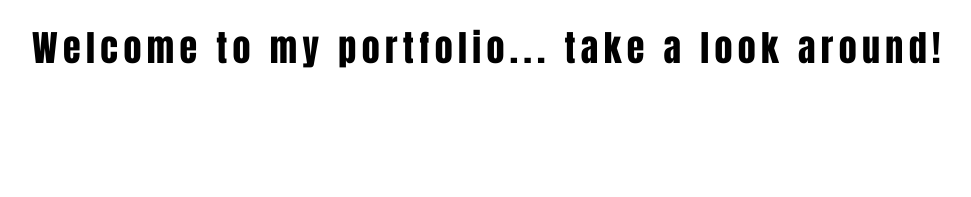
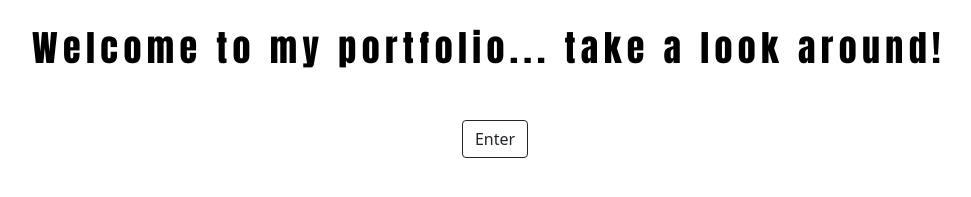
Before and after one commit to jareddodson/Portfolio, a plain HTML site: page test.html in a window 1280 px wide. Shown: the part 213-410 px from the top of the page, without its empty margins (145-1116 px from the left). Drawn offline with nearby package versions, Linux system fonts and the light colour scheme.

Commit message:
made button functional in test.html and styled button in test.css

```diff
--- a/assets/test.css
+++ b/assets/test.css
@@ -74,3 +74,11 @@ body {
 .jared h5 {
     font-family: monospace;
 }
+
+.button {
+    margin-top: 50px;
+    display: flex;
+    justify-content: center;
+    align-items: center;
+    cursor: pointer;
+}
--- a/test.html
+++ b/test.html
@@ -30,6 +30,14 @@
             <div class="col"></div>
         </div>
 
+        <div class="row">
+            <div class="col-12">
+                <div class="button">
+                    <a href="./index.html" button type="button" class="btn btn-outline-dark">Enter</a>
+                </div>
+            </div>
+        </div>
+
     </div>
 </body>
 </html>
```
